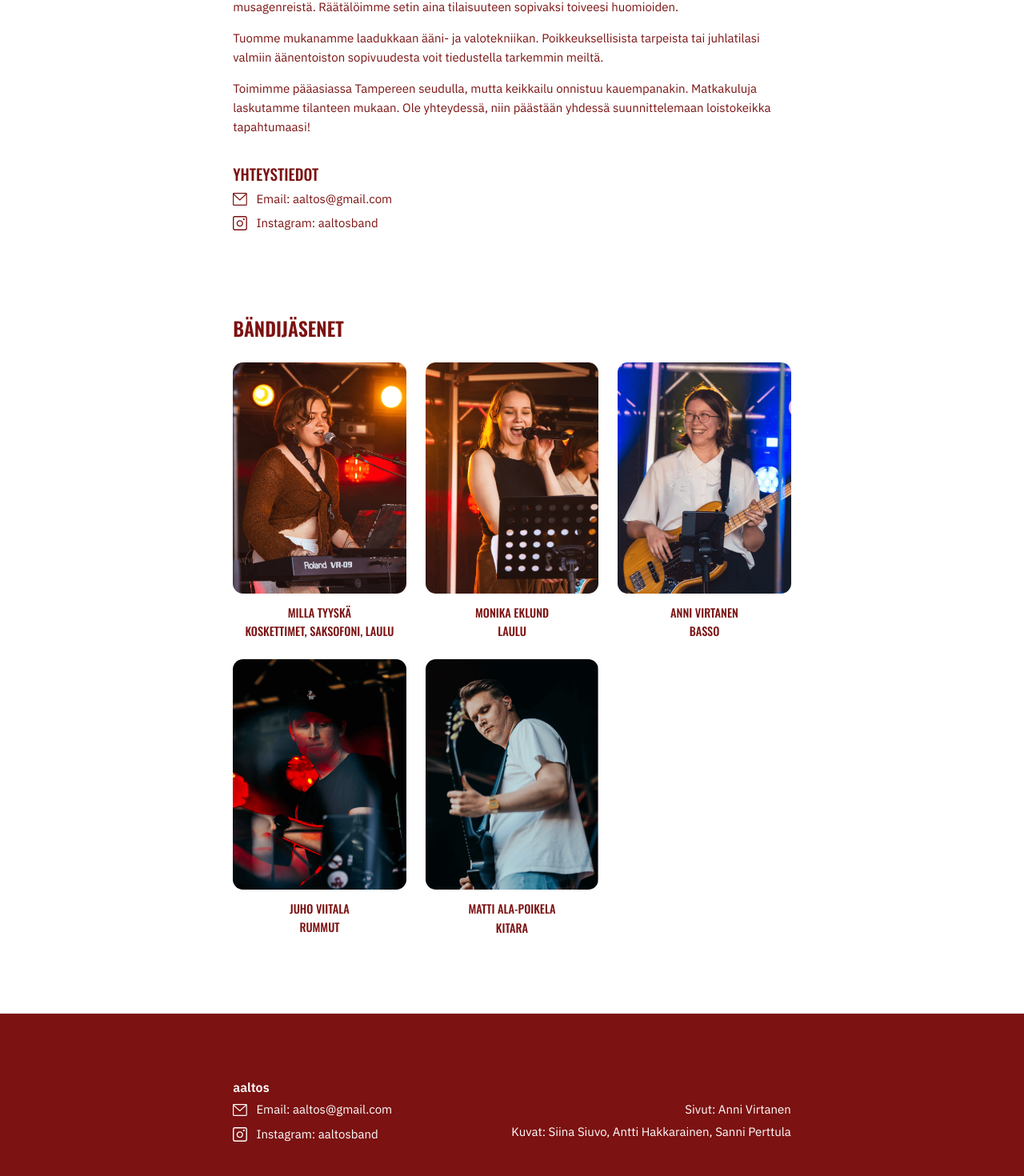
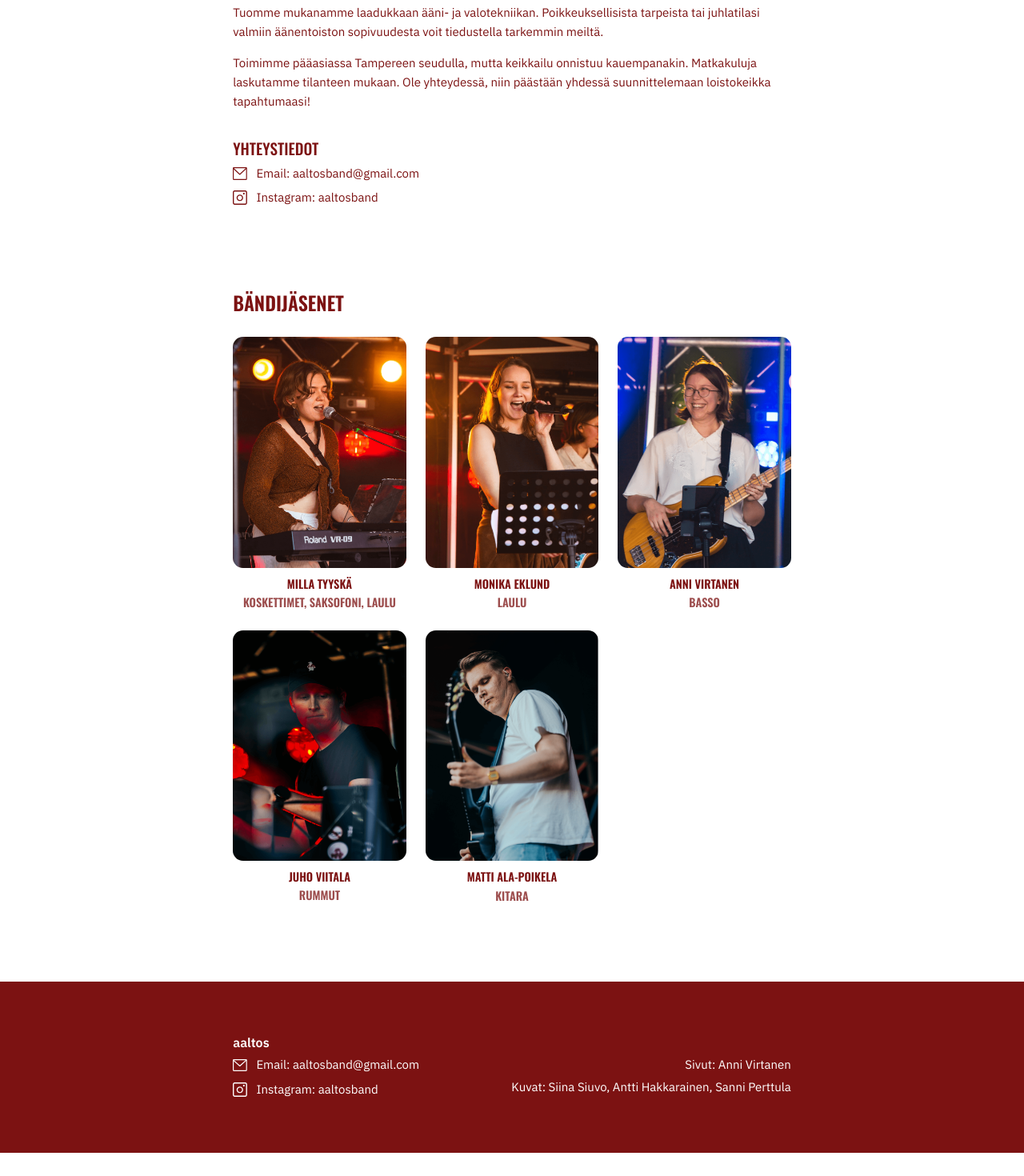
Before and after one commit to anniauroraa/aaltos-homepage, a React (Vite) app: page / in a window 1280 px wide. Shown: the part 889-2359 px from the top of the page at 80% size. After the commit the page ends 2330 px from the top, so only its background shows below. Built offline with nearby package versions, Linux system fonts and the light colour scheme.

Commit message:
add styling details

```diff
--- a/index.html
+++ b/index.html
@@ -2,7 +2,7 @@
 <html lang="en">
   <head>
     <meta charset="UTF-8" />
-    <link href="https://fonts.googleapis.com/css2?family=IBM+Plex+Sans:ital,wght@0,100..700;1,100..700&family=Oswald:wght@500;600;700&display=swap" rel="stylesheet">
+    <link href="https://fonts.googleapis.com/css2?family=IBM+Plex+Sans:ital,wght@0,100..700;1,100..700&family=Oswald:wght@100;200;300;400;500;600;700&display=swap" rel="stylesheet">
     <link rel="icon" type="image/svg+xml" href="data:," />
     <meta name="viewport" content="width=device-width, initial-scale=1.0" />
     <title>aaltos band</title>
--- a/src/App.jsx
+++ b/src/App.jsx
@@ -56,7 +56,7 @@ function App() {
       </div>
 
       <div id="tilaa" className="contact">
-        <h2>Tilaa meidät juhliisi soittamaan!</h2>
+        <h1>Tilaa meidät juhliisi soittamaan!</h1>
         <p>
           Kaipaavatko juhlasi livemusiikkia? Olivatpa kyseessä häät, synttärit, jatkot tai valmistujaiset, aaltos on oiva bändi juhlaan kuin juhlaan. Tämä tamperelainen kokeneista soittajista koostuva bilebändi soittaa kiinnostavaa musiikkia persoonallisella otteella. Ohjelmistomme tarjoaa musiikkia kaikkien rakastamista hittibiiseistä ja tanssimusiikista aina Suomi-indieen ja sovituksiin yllättävistäkin musagenreistä. Räätälöimme setin aina tilaisuuteen sopivaksi toiveesi huomioiden.
         </p>
@@ -67,15 +67,15 @@ function App() {
           Toimimme pääasiassa Tampereen seudulla, mutta keikkailu onnistuu kauempanakin. Matkakuluja laskutamme tilanteen mukaan. Ole yhteydessä, niin päästään yhdessä suunnittelemaan loistokeikka tapahtumaasi!
         </p>
         <div className="mainContactLinks">
-          <h3>
+          <h2>
             Yhteystiedot
-          </h3>
+          </h2>
           <ContactLink
             type={"email"}
             color="red"
             iconWidth={18}
           >
-            Email: aaltos@gmail.com
+            Email: aaltosband@gmail.com
           </ContactLink>
           <ContactLink
             type={"instagram"}
@@ -87,12 +87,12 @@ function App() {
         </div>
       </div>
       <div id="jasenet" className="members">
-        <h2>Bändijäsenet</h2>
+        <h1>Bändijäsenet</h1>
         <div className="membersGrid">
           {membersData.members.map((member, index) => (
             <div className="memberCard" key={index}>
               <img src={member.src} alt={member.alt} />
-              <h4 className="memberName">{member.name}</h4>
+              <h3 className="memberName">{member.name}</h3>
               <h4 className="memberInstrument">{member.instrument}</h4>
             </div>
           ))}
@@ -107,7 +107,7 @@ function App() {
               color="white"
               iconWidth={18}
             >
-              Email: aaltos@gmail.com
+              Email: aaltosband@gmail.com
             </ContactLink>
             <ContactLink
               type={"instagram"}
--- a/src/styles/cards.css
+++ b/src/styles/cards.css
@@ -22,7 +22,7 @@
 }
 
 .memberName {
-  margin-top: 0.75rem;
+  margin-top: 0.5rem;
   margin-bottom: 0rem;
 }
 
--- a/src/styles/footer.css
+++ b/src/styles/footer.css
@@ -1,5 +1,5 @@
 .siteFooter {
-  padding: 5rem 0rem;   /* only vertical padding */
+  padding: 4rem 0rem;   /* only vertical padding */
   position: relative;
 }
 
--- a/src/styles/globals.css
+++ b/src/styles/globals.css
@@ -55,26 +55,29 @@ h1, h2, h3, h4 {
   text-transform: uppercase;
 }
 
+/* header */
 h1 {
-  font-size: 2.5rem;
-  font-weight: 700;
-}
-
-/* headers */
-h2 {
   font-size: 1.5rem;
   font-weight: 600;
 }
 
-h3 {
+/* sub-header */
+h2 {
   font-size: 1.2rem;
   font-weight: 500;
 }
 
-/* names and insturments in cards */
+/* names in cards */
+h3 {
+  font-size: 0.9rem;
+  font-weight: 600;
+}
+
+/* insturments in cards */
 h4 {
   font-size: 0.9rem;
-  font-weight: 500;
+  font-weight: 600;
+  opacity: 75%;
 }
 
 @media (max-width: 768px) {
--- a/src/styles/layout.css
+++ b/src/styles/layout.css
@@ -80,7 +80,10 @@
     padding-inline: 0;
 }
 
-.contact,
+.contact {
+    margin-top: 4rem;
+}
+
 .members,
 .siteFooter
  {
--- a/src/styles/mediaQueries.css
+++ b/src/styles/mediaQueries.css
@@ -46,7 +46,10 @@
         aspect-ratio: 16 / 10;
     }
 
-    .contact,
+    .contact {
+        margin-top: 3rem;
+    }
+
     .members {
         margin-top: 4rem;
     }
@@ -67,4 +70,8 @@
     .footerCredits {
         text-align: left;
     }
+
+    .siteFooter {
+        padding: 3rem 0rem;   /* only vertical padding */
+    }
 }
```
